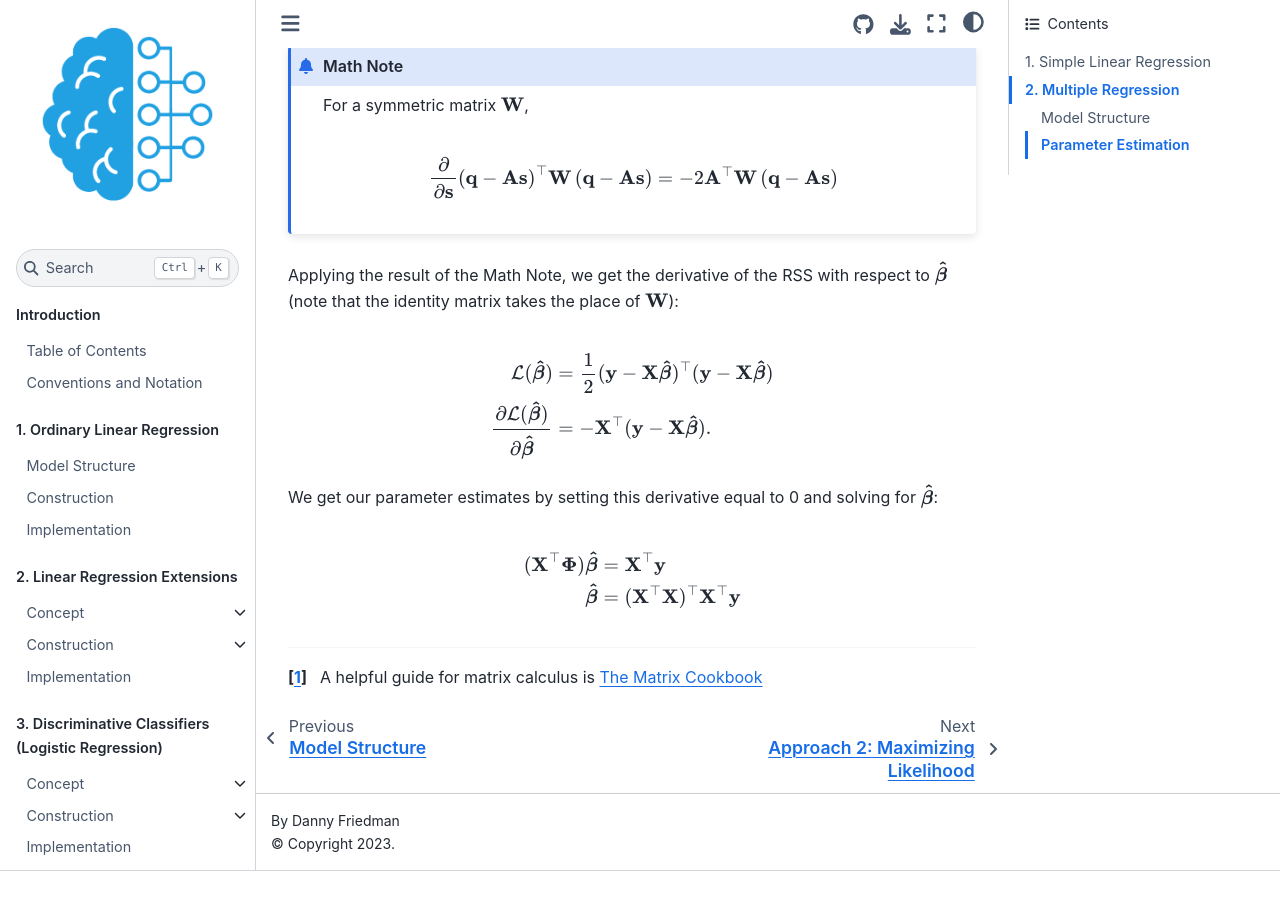
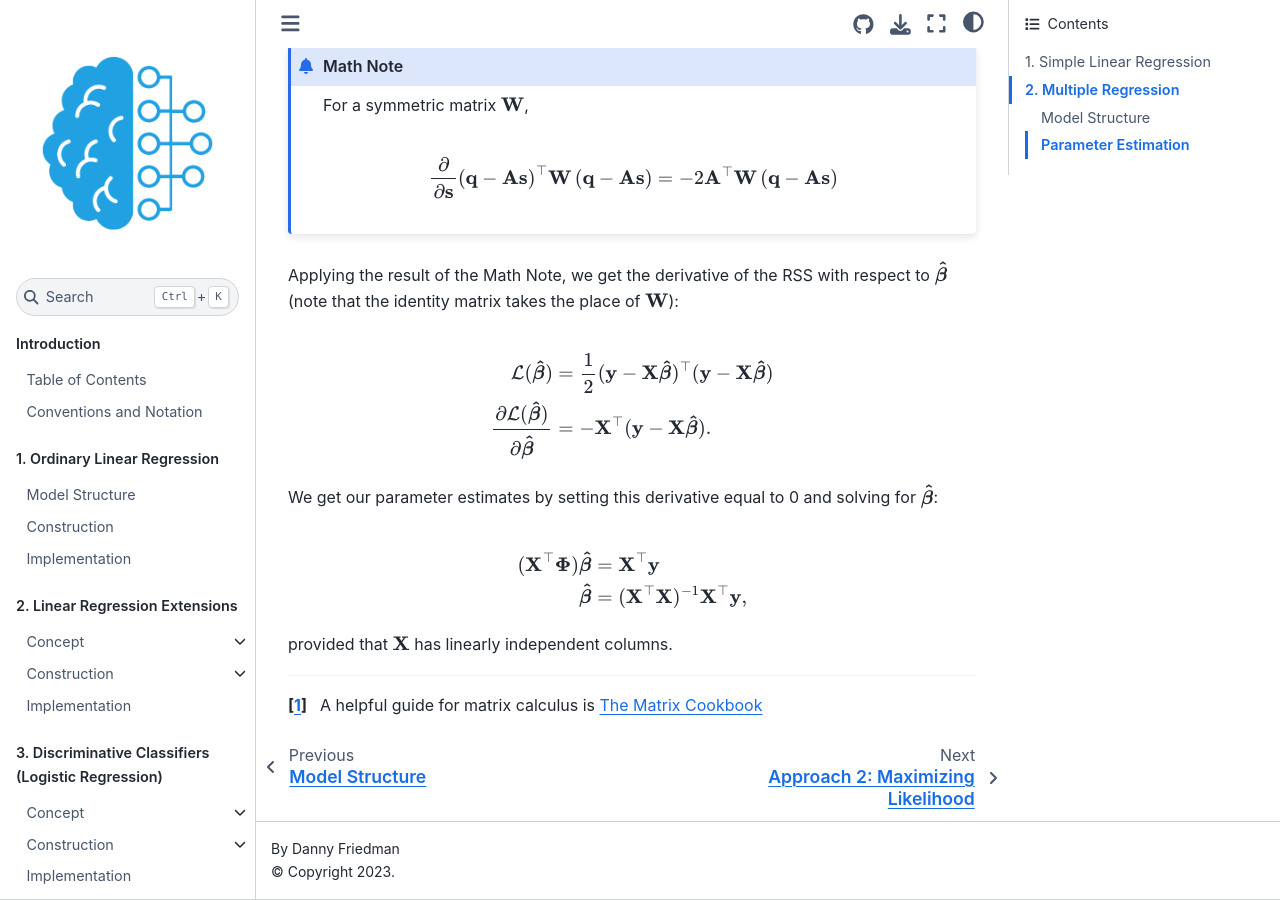
Before and after one commit to dafriedman97/mlbook, a Jupyter Book: the page built from content/c1/s1/loss_minimization.md, in a window 1280 px wide and 900 px high, scrolled down 3454 px. Built offline with Jupyter Book 1.0.4 settings and Sphinx 7.4.7 and the Sphinx Book theme 1.1.4, drawn with Linux system fonts in a browser that asks for light colours; before the commit the page ends 4325 px from its top, so only the background shows below that.

Commit message:
Fix the formula for \bbetahat
It should be the inverse not the transpose of the Gram matrix.
And of course it is invertible only if \bX has full column rank (linearly independent columns).

```diff
--- a/content/c1/s1/loss_minimization.md
+++ b/content/c1/s1/loss_minimization.md
@@ -212,9 +212,10 @@ We get our parameter estimates by setting this derivative equal to 0 and solving
 $$
 \begin{align}
 (\bX^\top \bPhi)\bbetahat &= \bX^\top \by \\\
-\bbetahat &= (\bX^\top\bX)^\top\bX^\top \by
+\bbetahat &= (\bX^\top\bX)^{-1} \bX^\top \by,
 \end{align}
 $$
+provided that $\bX$ has linearly independent columns.
 
 
 [^ref1]: A helpful guide for matrix calculus is [The Matrix Cookbook](https://www.math.uwaterloo.ca/~hwolkowi/matrixcookbook.pdf)
```
